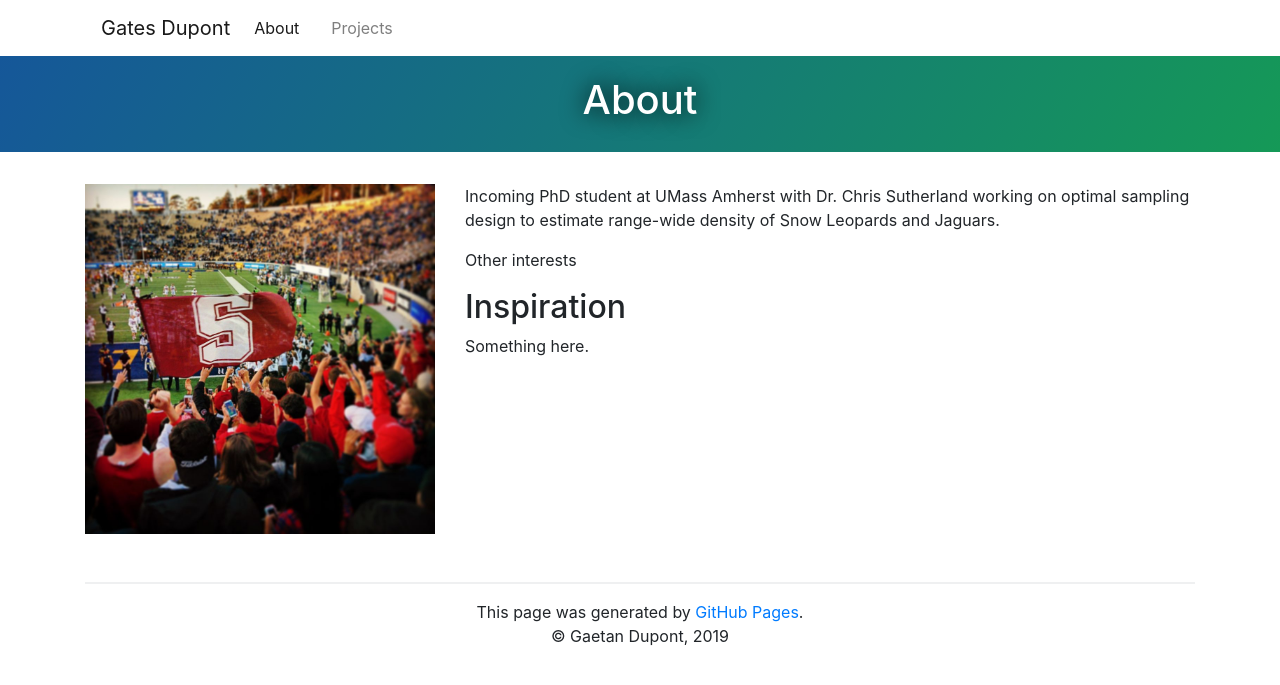
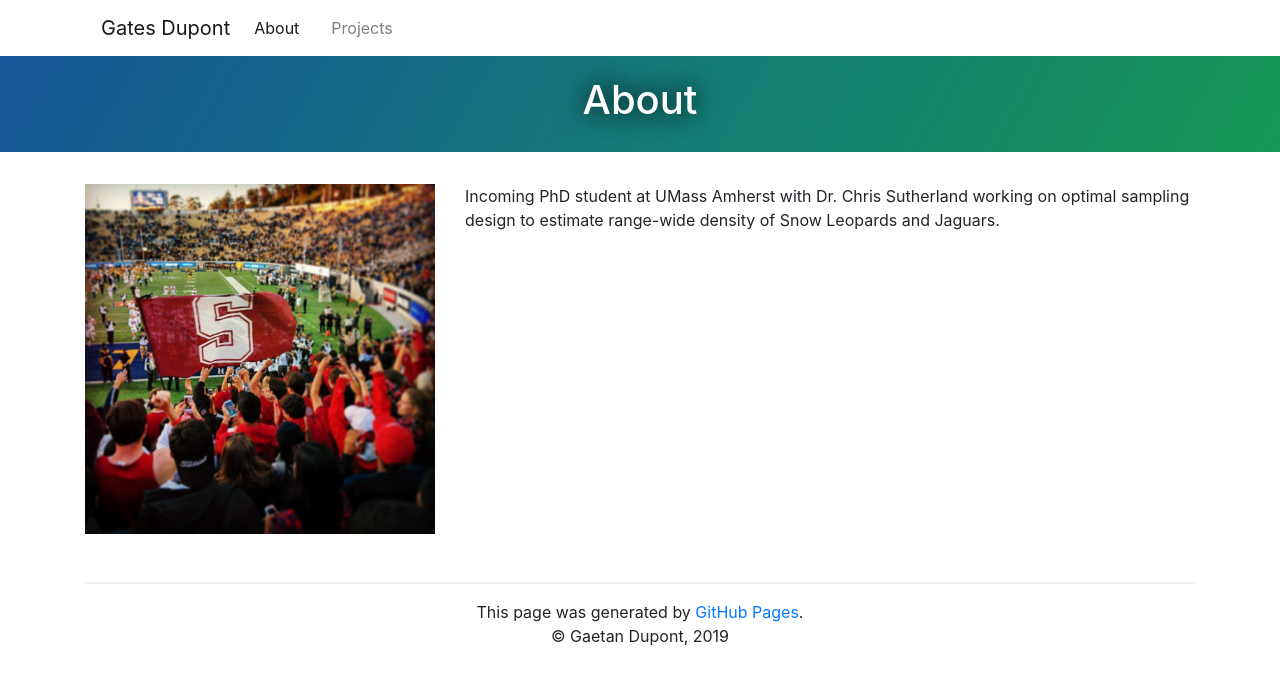
Before and after one commit to chrisyeh96/chrisyeh96.github.io, a Jekyll site: the page built from about.md, in a window 1280 px wide. Shown: the top 685 px of the page. Built offline with Jekyll 4.4.1, drawn with Linux system fonts in a browser that asks for light colours; nearby versions of some CDN libraries.

Commit message:
Update about.md

```diff
--- a/about.md
+++ b/about.md
@@ -9,11 +9,5 @@ layout: default
 </div>
 <div class="col-12 col-sm-8">
     <p>Incoming PhD student at UMass Amherst with Dr. Chris Sutherland working on optimal sampling design to estimate range-wide density of Snow Leopards and Jaguars.</p>
-
-    <p>Other interests</p>
-
-    <h2>Inspiration</h2>
-    <p>Something here.</p>
-
 </div>
 </div>
```
